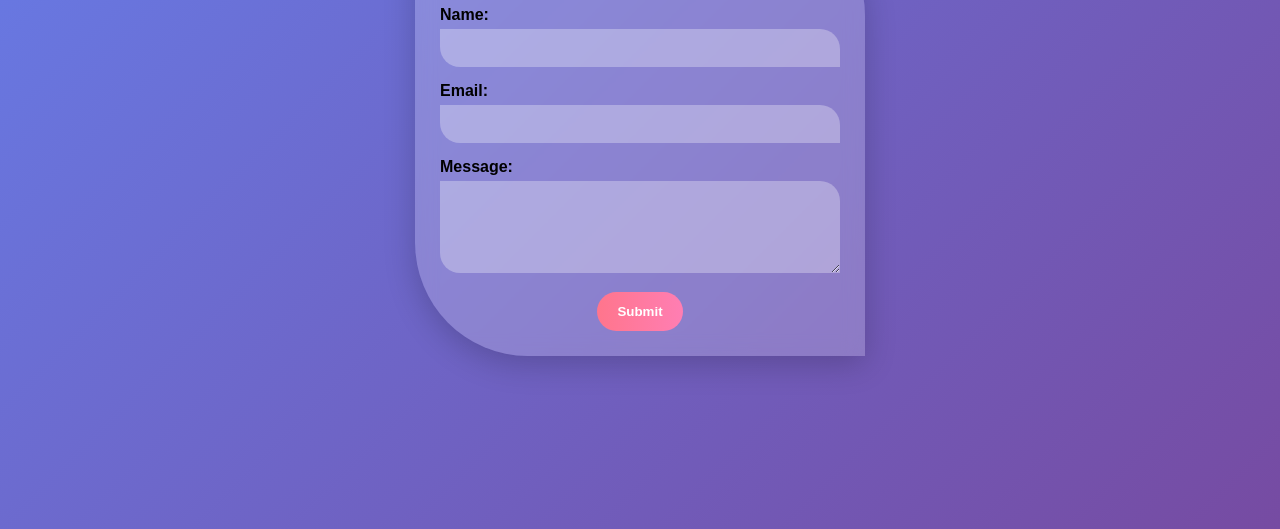
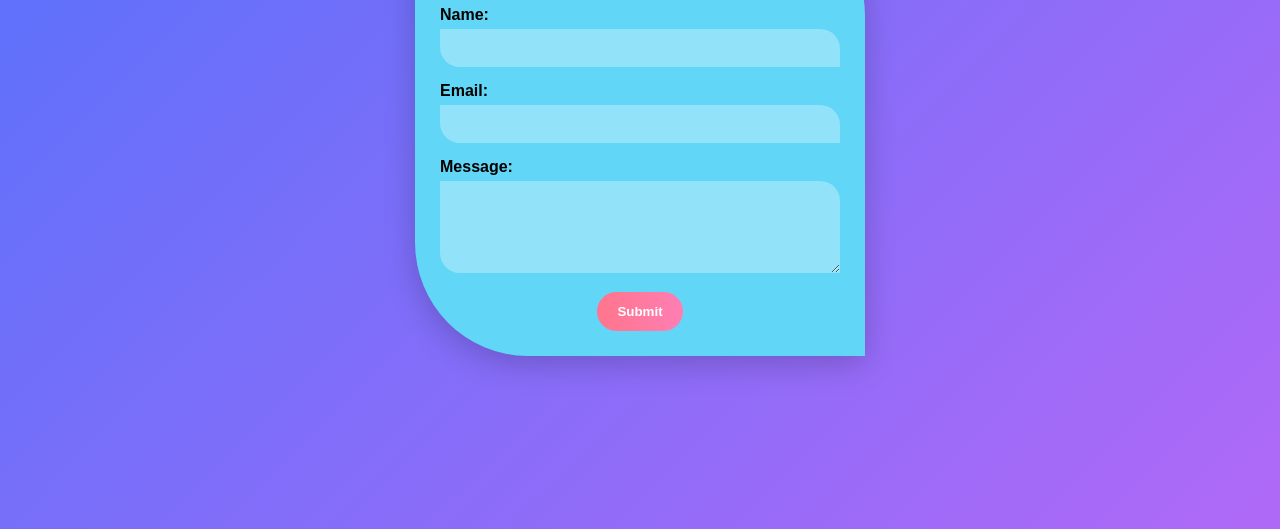
Before and after one commit to Prabhu3052/Contact-form, a website: page index.html in a window 1280 px wide. Shown: the part 271-800 px from the top of the page. Drawn offline with Linux system fonts and the light colour scheme.

Commit message:
final commit

```diff
--- a/package.json
+++ b/package.json
@@ -11,6 +11,7 @@
   "description": "",
   "dependencies": {
     "body-parser": "^1.20.3",
+    "contact-form": "file:",
     "cors": "^2.8.5",
     "express": "^4.21.2",
     "mongoose": "^8.12.2"
--- a/style.css
+++ b/style.css
@@ -1,6 +1,6 @@
 body {
     font-family: 'Poppins', sans-serif;
-    background: linear-gradient(135deg, #667eea, #764ba2);
+    background: linear-gradient(135deg, #5372fb, #b069f7);
     display: flex;
     justify-content: center;
     align-items: center;
@@ -9,7 +9,7 @@ body {
   }
 
   .form-container {
-    background: rgba(255, 255, 255, 0.2);
+    background: rgb(98, 214, 246);
     padding: 25px;
     border-radius: 0% 25% 0% 25%;
     box-shadow: 0 8px 32px rgba(0, 0, 0, 0.2);
```
Also changed, not shown: 2 other files.
